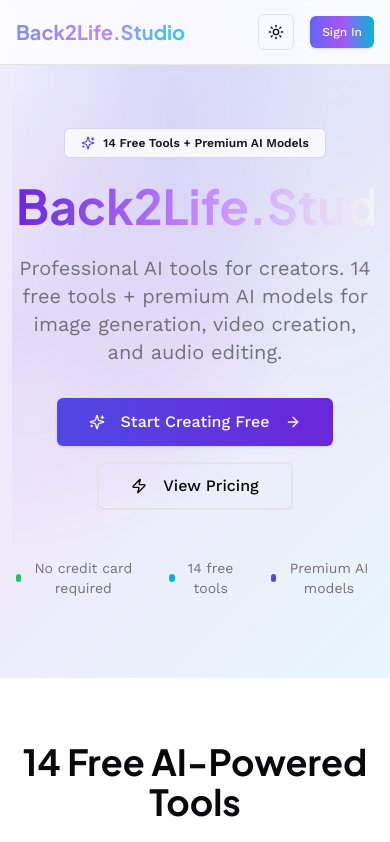
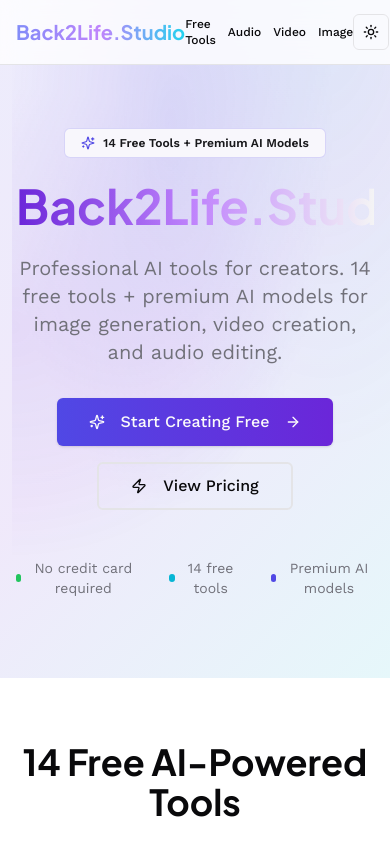
Before and after one commit to ashinstinct/sg-3f9e0639-0e46-47e0-ba87-cf415efaed8a-1774293159, a Next.js app: page / in a window 390 px wide. Shown: the top 842 px of the page. Built offline with nearby package versions, Linux system fonts and the light colour scheme.

Commit message:
fix(ui): ensure navigation tabs visible on all screens

```diff
--- a/src/components/Navigation.tsx
+++ b/src/components/Navigation.tsx
@@ -11,24 +11,24 @@ export function Navigation() {
             Back2Life.Studio
           </Link>
 
-          <div className="hidden md:flex items-center gap-6">
-            <Link href="/free-tools" className="text-sm font-medium hover:text-primary transition-colors">
+          <div className="flex items-center gap-3 md:gap-6">
+            <Link href="/free-tools" className="text-xs md:text-sm font-medium hover:text-primary transition-colors">
               Free Tools
             </Link>
-            <Link href="/free-tools#audio" className="text-sm font-medium hover:text-primary transition-colors">
+            <Link href="/free-tools#audio" className="text-xs md:text-sm font-medium hover:text-primary transition-colors">
               Audio
             </Link>
-            <Link href="/free-tools#video" className="text-sm font-medium hover:text-primary transition-colors">
+            <Link href="/free-tools#video" className="text-xs md:text-sm font-medium hover:text-primary transition-colors">
               Video
             </Link>
-            <Link href="/free-tools#image" className="text-sm font-medium hover:text-primary transition-colors">
+            <Link href="/free-tools#image" className="text-xs md:text-sm font-medium hover:text-primary transition-colors">
               Image
             </Link>
           </div>
 
-          <div className="flex items-center gap-4">
+          <div className="flex items-center gap-2 md:gap-4">
             <ThemeSwitch />
-            <Button size="sm" className="bg-gradient-to-r from-indigo-500 via-purple-500 to-cyan-500 hover:opacity-90">
+            <Button size="sm" className="bg-gradient-to-r from-indigo-500 via-purple-500 to-cyan-500 hover:opacity-90 text-xs md:text-sm px-2 md:px-4">
               Sign In
             </Button>
           </div>
```
